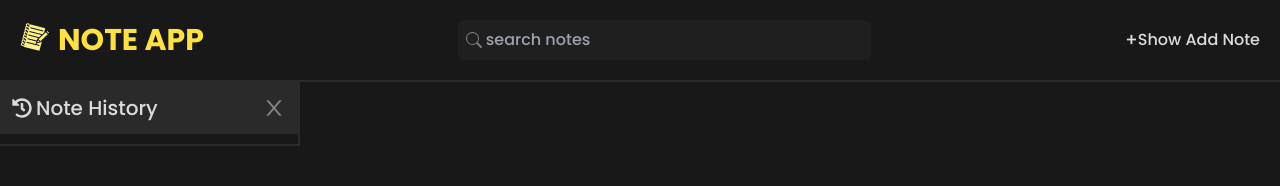
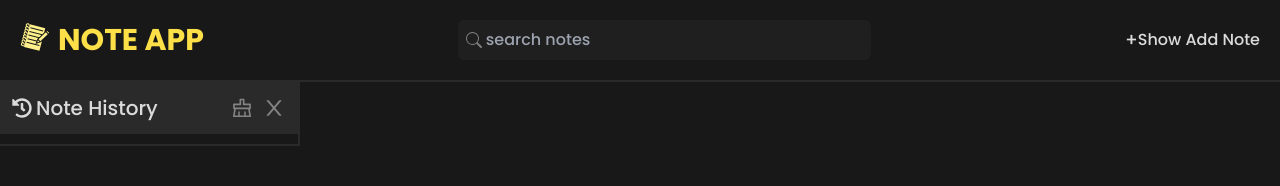
Before and after one commit to AkkiBro001/react-typescript-note-app, a React (Vite) app: page / in a window 1280 px wide. Both pictures are taken after a click on the element 57 px from the left and 139 px from the top of the page. Shown: the top 186 px of the page. Built offline with nearby package versions, Linux system fonts and the light colour scheme.

Commit message:
Add: add clear history feature

```diff
--- a/index.html
+++ b/index.html
@@ -2,7 +2,7 @@
 <html lang="en">
   <head>
     <meta charset="UTF-8" />
-    <link rel="icon" type="image/svg+xml" href="/vite.svg" />
+    <link rel="icon" type="image/svg+xml" href="./note.svg" />
     <meta name="viewport" content="width=device-width, initial-scale=1.0" />
     <title>Note App</title>
   </head>
--- a/src/components/NoteHistory.tsx
+++ b/src/components/NoteHistory.tsx
@@ -1,23 +1,36 @@
 
 import {FaHistory} from "react-icons/fa";
-import {AiOutlineClose} from "react-icons/ai"
+import {AiOutlineClose, AiOutlineClear} from "react-icons/ai"
 import HistoryCard from "./HistoryCard";
 import { useMainContext } from "../context/MainContext";
+import { Action } from "../constant/TypeGuides";
 
 interface Props {
   setShowHistory: React.Dispatch<React.SetStateAction<boolean>>
 }
 
+
+
 function NoteHistory({setShowHistory}:Props) {
-  const {state: {noteHistory}} = useMainContext()
+  const {state: {noteHistory}, dispatch} = useMainContext()
+
+  function handleClearHistory(){
+    dispatch({type: Action.clearHistory})
+  }
 
   return (
     <div>
         <header className="p-3 bg-bdColor flex items-center justify-between">
             <h1 className="text-xl flex items-center justify-center"><FaHistory/><span className="ml-1">Note History</span></h1>
-            <AiOutlineClose className="text-2xl opacity-50 cursor-pointer hover:opacity-100"
-            onClick={()=>setShowHistory(false)}
+            <div className="flex space-x-2 items-center">
+            <AiOutlineClear
+            className="text-2xl opacity-50 hover:opacity-100 cursor-pointer relative overflow-visible"
+            title="Clear History"
+            onClick={()=> handleClearHistory()}
             />
+            <AiOutlineClose className="text-2xl opacity-50 cursor-pointer hover:opacity-100"  title="Close History Panel"
+            onClick={()=>setShowHistory(false)}/>
+            </div>
         </header>
         <section>
 
--- a/src/constant/TypeGuides.ts
+++ b/src/constant/TypeGuides.ts
@@ -50,7 +50,8 @@ export enum Action {
     editTitle = "editTitle",
     editNote = "editNote",
     deletNote = "deleteNote",
-    changeColor = "changeColor"
+    changeColor = "changeColor",
+    clearHistory = "clearHistory"
   }
 
 export interface colorChange {id: number, color: string}
--- a/src/context/MainContext.tsx
+++ b/src/context/MainContext.tsx
@@ -127,6 +127,11 @@ function MainContext({ children }: ContextProps) {
 
             }
 
+
+            case Action.clearHistory :
+            //!Local Storage Update
+            localStorage.setItem("NoteApp",JSON.stringify({...state, noteHistory: []}))
+            return {...state, noteHistory: []}
             // eslint-disable-next-line no-fallthrough
             default: state
         }
```
Also changed, not shown: note.svg (added), public/note.svg (added).
